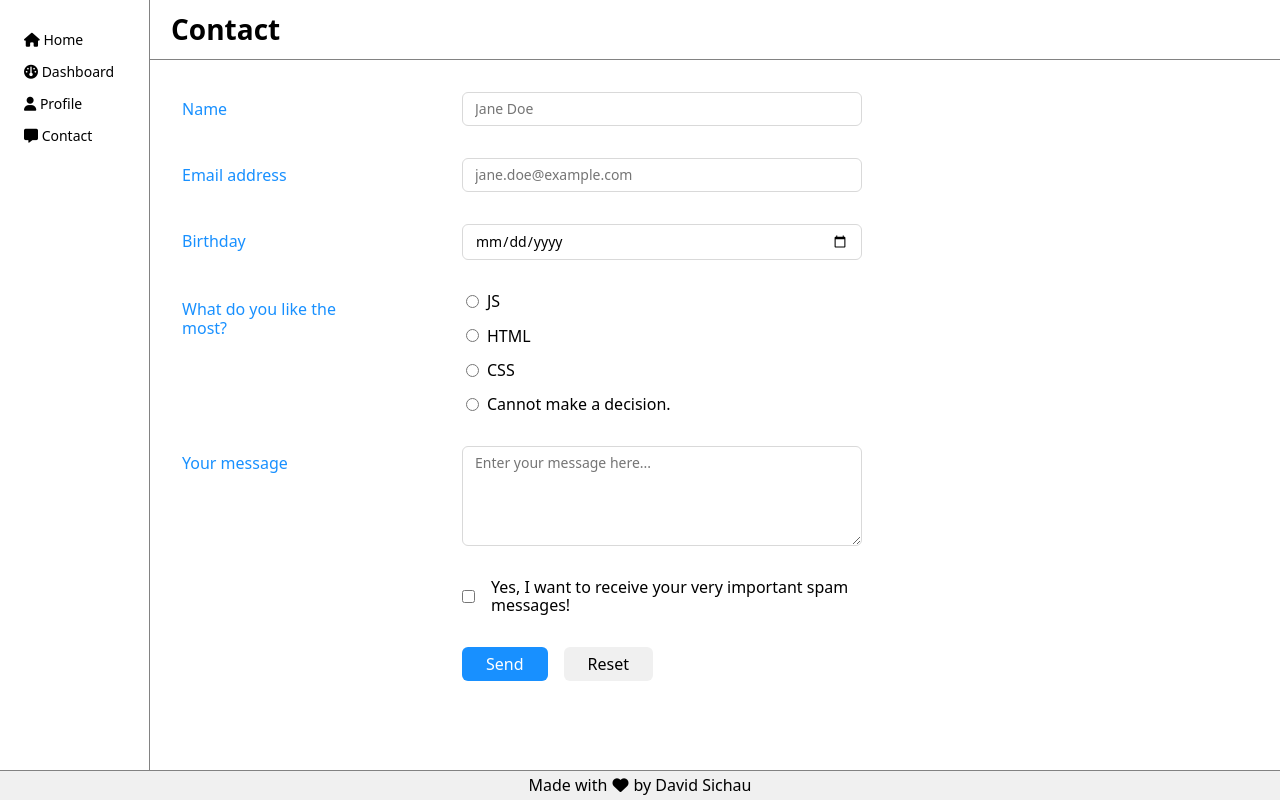
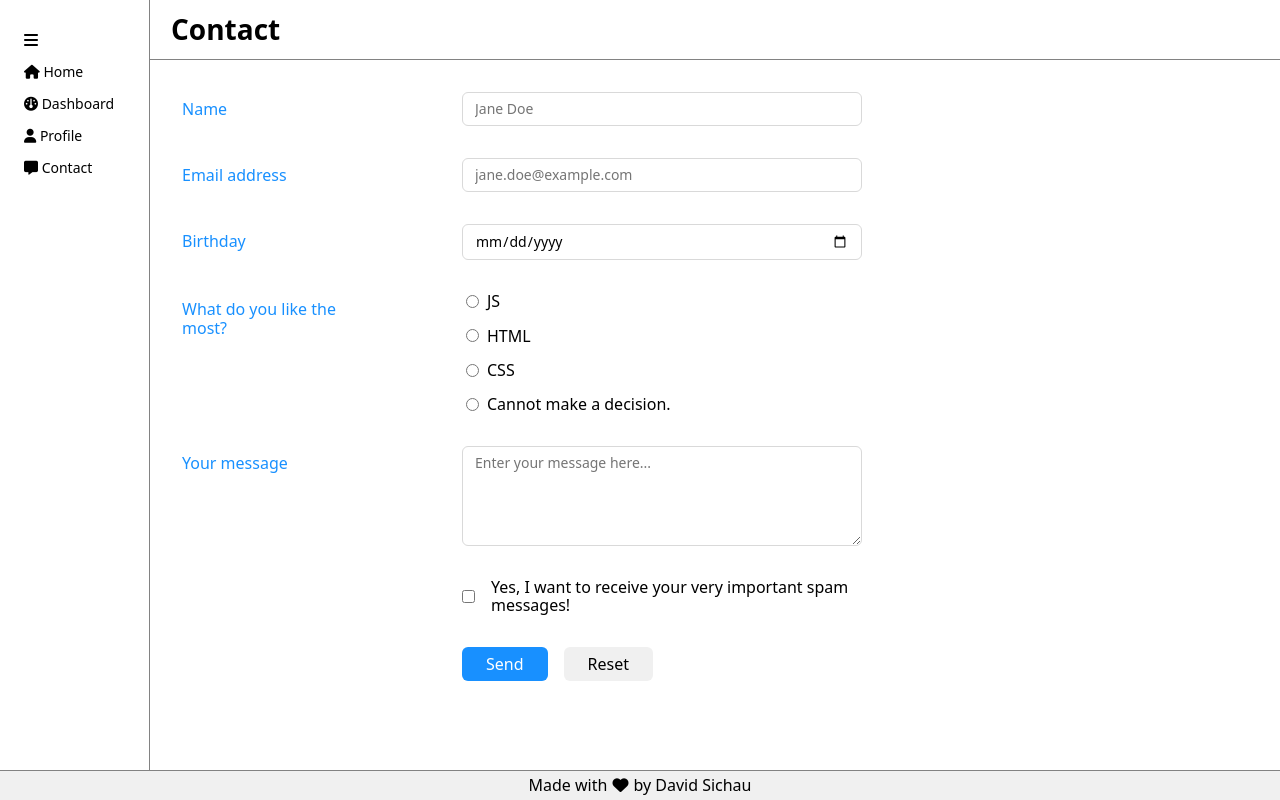
Before and after one commit to sbrisba1/Web-Eng-assignment-1, a website built with Vite: page src/contact.html in a window 1280 px wide. Built offline with nearby package versions, Linux system fonts and the light colour scheme.

Commit message:
fixed it in the contact

```diff
--- a/src/contact.html
+++ b/src/contact.html
@@ -10,12 +10,19 @@
     <script src="./main.ts" type="module"></script>
   </head>
   <body>
+    <input type="checkbox" id="menu-control" class="menu-control" />
     <header>
       <h1>Contact</h1>
     </header>
 
     <section>
+
       <ul>
+        <li>
+          <label for="menu-control" class="menu-toggle">
+            <i class="fa fa-solid fa-bars"></i>
+          </label>
+        </li>
         <li>
           <a href="/" title="Home"
             ><i class="fa-solid fa-home"></i> <span>Home</span></a
```
